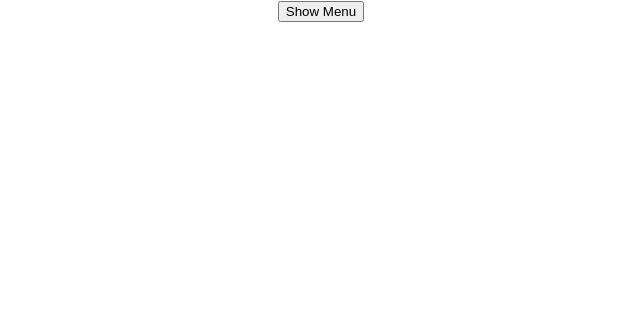
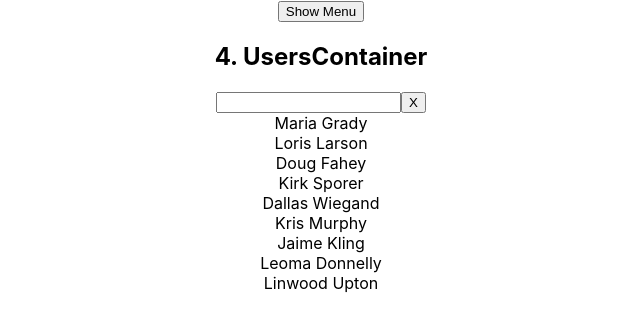
Before and after one commit to PabloMD/rs5-building-interface, a React (Create React App) app: page /4-users in a window 1280 px wide. Shown: the top 328 px of the page, without its empty margins (319-959 px from the left). Built offline with nearby package versions, Linux system fonts and the light colour scheme.

Commit message:
UsersContainer

```diff
--- a/src/App.js
+++ b/src/App.js
@@ -11,6 +11,7 @@ import {
   Route,
   Switch,
 } from "react-router-dom";
+import UsersContainer from "./components/UsersContainer";
 
 function App() {
   const [menuShow, setMenuShow] = useState(false);
@@ -31,8 +32,8 @@ function App() {
         <NavMenu show={menuShow} onShow={onMenuShow} onHide={onMenuHide}>
           <NavLink to="/1-dialog">1. Dialog window</NavLink>
           <NavLink to="/2-snackbar">2. Snackbars</NavLink>
-          <NavLink to="/contact">Contact</NavLink>
-          <Link onClick={toggleSHowMenu}>Close</Link>
+          <NavLink to="/4-users">4. UsersContainer</NavLink>
+          <Link onClick={toggleSHowMenu} to="#">Close</Link>
         </NavMenu>
         <div>
           <Button handleClick={toggleSHowMenu}>Show Menu</Button>
@@ -49,6 +50,11 @@ function App() {
               <SnackbarExample />
             </Section>
           </Route>
+          <Route path="/4-users">
+            <Section title="4. UsersContainer">
+              <UsersContainer></UsersContainer>
+            </Section>
+          </Route>
           <Route path="/"></Route>
         </Switch>
       </Router>
--- a/src/components/Layout/Button.js
+++ b/src/components/Layout/Button.js
@@ -1,5 +1,5 @@
-function Button({ handleClick, children }) {
-  return <button onClick={handleClick}>{children}</button>;
+function Button({ type = "submit", handleClick, children }) {
+  return <button type={type} onClick={handleClick}>{children}</button>;
 }
 
 export default Button;
--- a/src/components/NavMenu/NavMenu.scss
+++ b/src/components/NavMenu/NavMenu.scss
@@ -15,9 +15,10 @@
             padding: 5px 15px;
             margin-bottom: 5px;
             display: block;
+            font-weight: 600;
             &.active{
                 color: #f00;
-                font-weight: 600;
+
             }
         }
     }
--- /dev/null
+++ b/src/components/UsersContainer/User.js
@@ -0,0 +1,6 @@
+function User(props){
+    const { first_name: firstName, last_name: lastName } = props.data;
+    return <div>{`${firstName} ${lastName}`}</div>;
+}
+
+export default User;
--- /dev/null
+++ b/src/components/UsersContainer/UserSearch.js
@@ -0,0 +1,35 @@
+import { useState } from "react";
+import { Button } from "../Layout";
+
+function UserSearch(props){
+    const { users, onSearch } = props;
+    const [key, setKey] = useState('');
+
+    const handleSubmit = (e) => {
+        e.preventDefault();
+        const pattern = new RegExp(key, "i");
+        onSearch(
+          users.filter((u) => `${u.first_name} ${u.last_name}`.match(pattern))
+        );
+    };
+
+    const resetForm = (e) => {
+        e.preventDefault();
+        onSearch(users);
+    };
+
+    return (
+      <div>
+        <form onSubmit={handleSubmit}>
+          <input
+            type="text"
+            value={key}
+            onChange={(e) => setKey(e.target.value)}
+          ></input>
+          <Button type="button" handleClick={resetForm}>X</Button>
+        </form>
+      </div>
+    );
+}
+
+export default UserSearch;
--- /dev/null
+++ b/src/components/UsersContainer/UsersContainer.js
@@ -0,0 +1,38 @@
+import { useState, useEffect } from "react";
+import { User, UsersList, UserSearch } from ".";
+
+function UsersContainer() {
+  const [usersList, setUsersList] = useState([]);
+  const [users, setUsers] = useState([]);
+
+  useEffect(() => {
+    fetch("/users.json")
+      .then((response) => response.json())
+      .then((data) => {
+        setUsersList(data);
+      });
+  }, []);
+
+  useEffect(() => {
+    setUsers(usersList);
+  }, [usersList]);
+
+  const handleSearch = (filteredUsers) => {
+      setUsers(filteredUsers);
+  };
+
+  return (
+    <div>
+      <UserSearch users={usersList} onSearch={handleSearch}>
+
+      </UserSearch>
+      <UsersList>
+        {users.map((user) => (
+          <User key={user.uid} data={user}></User>
+        ))}
+      </UsersList>
+    </div>
+  );
+}
+
+export default UsersContainer;
--- /dev/null
+++ b/src/components/UsersContainer/UsersList.js
@@ -0,0 +1,5 @@
+function UsersList({ children }) {
+  return <div>{children}</div>;
+}
+
+export default UsersList;
--- /dev/null
+++ b/src/components/UsersContainer/index.js
@@ -0,0 +1,4 @@
+export { default } from './UsersContainer';
+export { default as UsersList } from './UsersList';
+export { default as UserSearch } from "./UserSearch";
+export { default as User } from './User';
```
